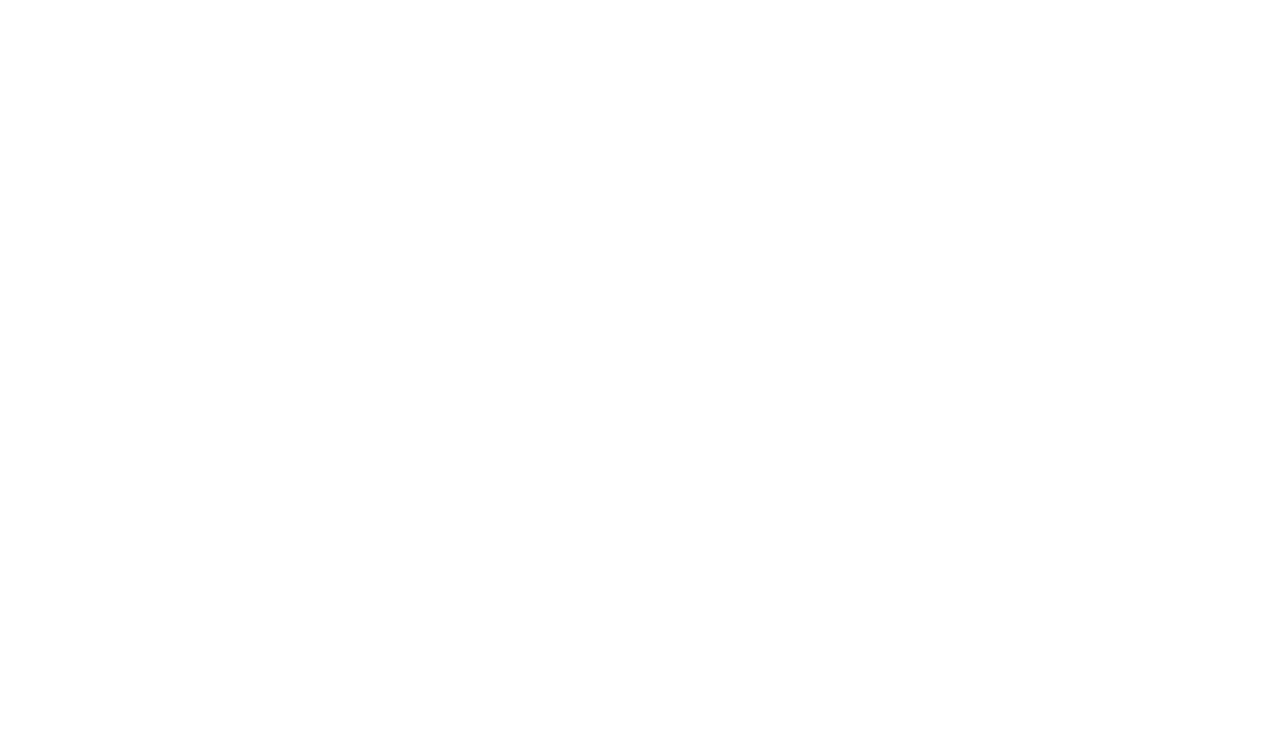
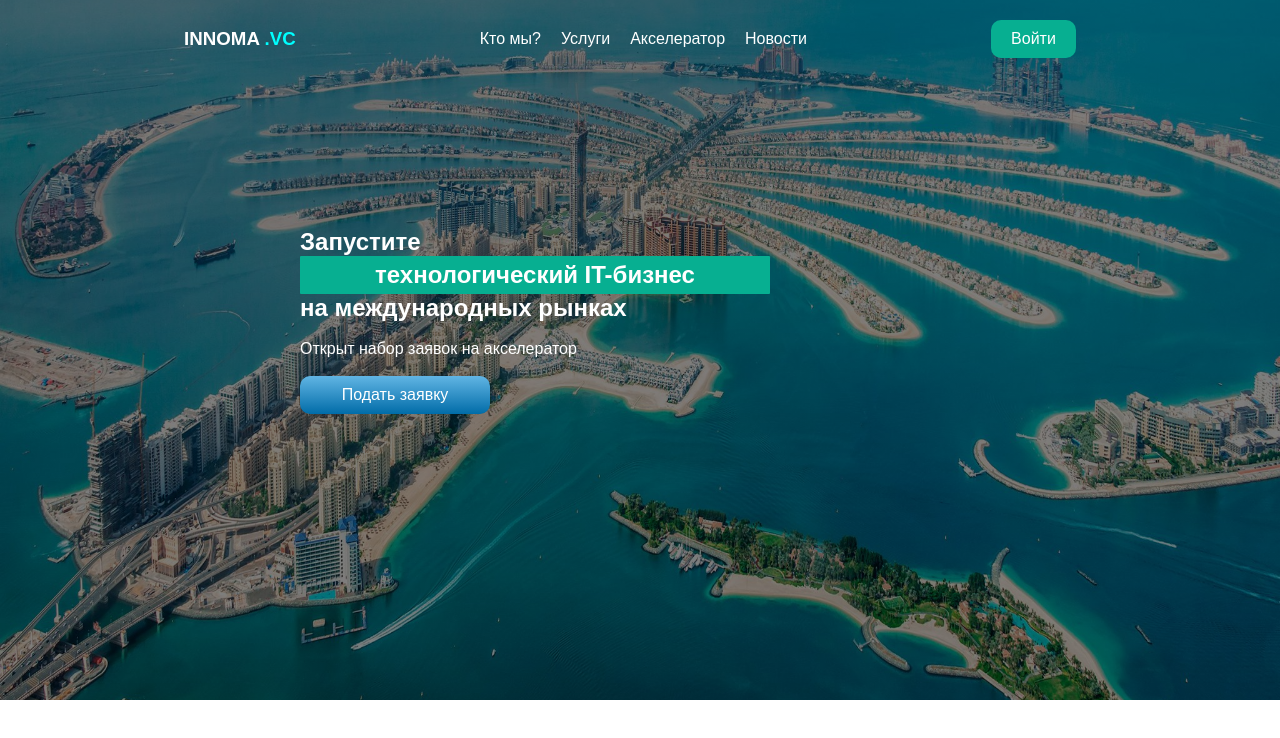
Before and after one commit to Hojiakbar-art/Week-exam1, a plain HTML site: page index.html in a window 1280 px wide. Drawn offline with Linux system fonts and the light colour scheme.

Commit message:
Added section1

```diff
--- a/index.html
+++ b/index.html
@@ -7,6 +7,36 @@
     <link rel="stylesheet" href="./style.css">
 </head>
 <body>
+    <section class="sec1">
+        <div class="header">
+            <div class="header01">
+                <h3>INNOMA <span style="color:aqua">.VC</span></h3>
+            </div>
+            <div class="header02">
+                <p>Кто мы?</p>
+                <p>Услуги</p>
+                <p>Акселератор</p>
+                <p>Новости</p>
+            </div>
+            <div class="header03">
+                <p class="in">Войти</p>
+                <div>
+                    <img class="innerimg1" src="./Group 929.png" alt="">
+                </div>
+            </div>
+        </div>
+        <div class="vivo">
+            <h1>Запустите </h1>
+            <h1 style="background-color: #07AF91; padding: 5px 10px; border-radius: 1px; width: 450px; text-align: center;">технологический IT-бизнес </h1>
+            <h1>на международных рынках</h1>
+            <br>
+            <p>Открыт набор заявок на акселератор</p>
+            <br>
+            <p class="in1">Подать заявку</p>
+        </div>
+    </section>
+
+
 
 </body>
 </html>
--- a/style.css
+++ b/style.css
@@ -3,3 +3,77 @@
     margin: 0;
     font-family: sans-serif;
 }
+.sec1
+{
+    background: linear-gradient(rgba(0,0,0,0.5), rgba(0,0,0,0.5)), url(./bc49a2d9c02e8e4c39ff29f37248da0deba3f3f2.jpg);
+    width: 100%;
+    height: 700px;
+    background-position: center;
+    background-repeat: no-repeat;
+    background-size: cover;
+}
+.header02
+{
+    display: flex;
+    gap: 20px;
+    align-items: center;
+
+}
+.header03
+{
+    display: flex;
+    gap: 20px;
+    align-items: center;
+
+}
+.innerimg1
+{
+    display: none;
+}
+.header
+{
+    display: flex;
+    justify-content: space-evenly;
+    align-items: center;
+    padding: 20px 0;
+    color: white;
+}
+.in
+{
+    background-color: #07AF91;
+    padding: 10px 20px;
+    border-radius: 10px;
+    color: white;
+}
+.in1
+{
+    background: linear-gradient(#61B5E4, #016CA8);
+    padding: 10px 20px;
+    border-radius: 10px;
+    color: white;
+    width: 150px;
+    text-align: center;
+}
+.vivo
+{
+    display: block;
+    color: white;
+    margin-left: 300px;
+    margin-top: 150px;
+}
+
+
+
+@media (max-width: 510px){
+    .header02
+    {
+        display: none;
+    }
+    .innerimg1{
+        display: block;
+    }
+    .header
+    {
+        justify-content: space-around;
+    }
+}
```
Also changed, not shown: Group 929.png (added), bc49a2d9c02e8e4c39ff29f37248da0deba3f3f2.jpg (added), 1 other file.
